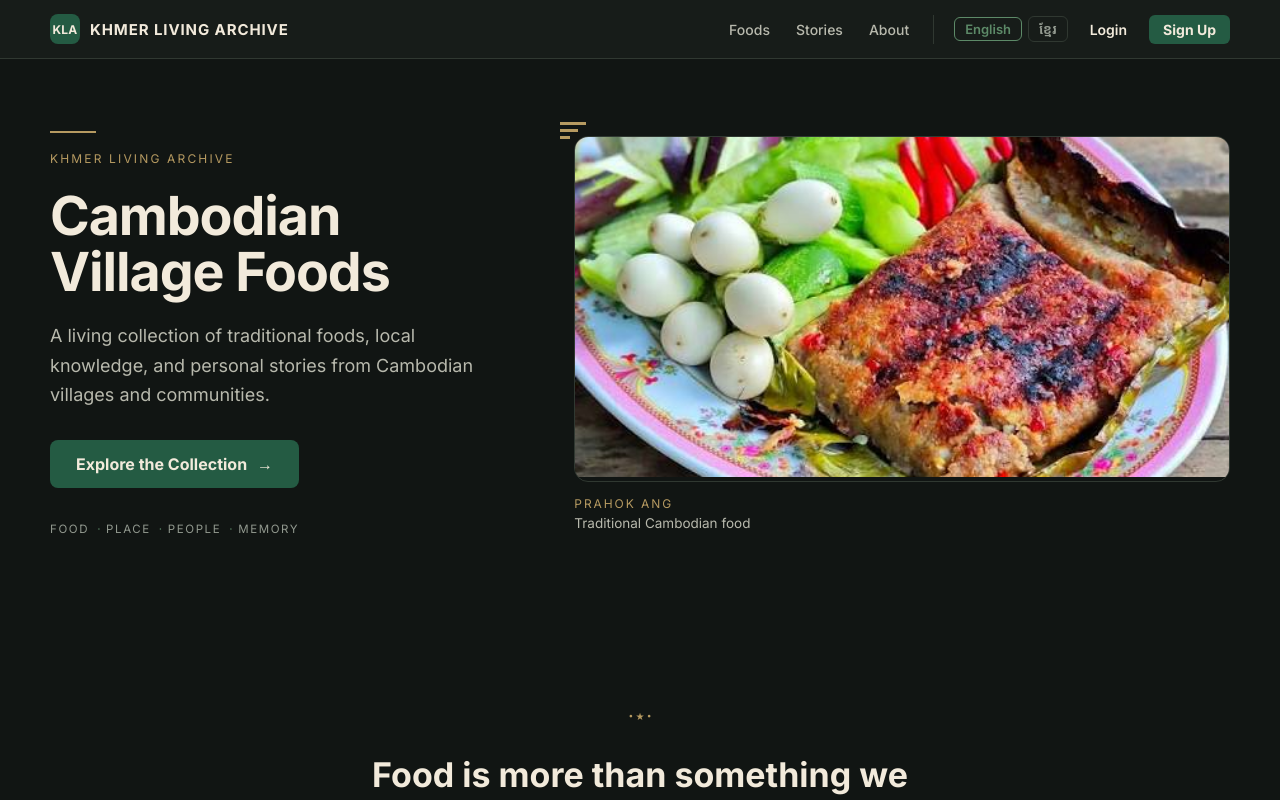
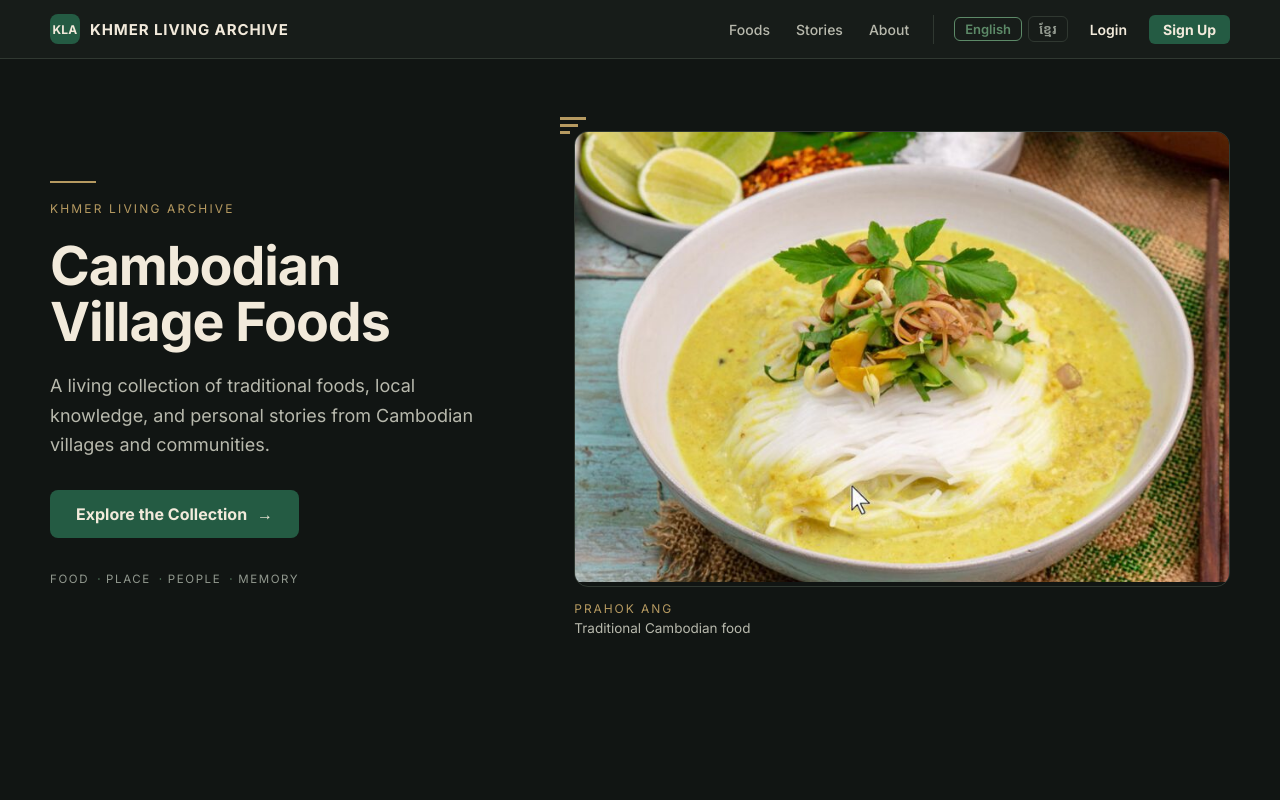
Before and after one commit to amarathorng/cambodian-village-foods, a Next.js app: page / in a window 1280 px wide. Shown: the top 800 px of the page. Built offline with nearby package versions, Linux system fonts and the light colour scheme; no server answers; the database is empty.

Commit message:
Completed Lab 7 The Locks

```diff
--- a/app/page.js
+++ b/app/page.js
@@ -112,7 +112,7 @@ export default function Home() {
     <main style={{ backgroundColor: colors.bg, color: colors.text }}>
       <Navbar language={language} setLanguage={setLanguage} container={contentMax} />
       <div style={contentMax}>
-        <HeroSection language={language} heroImage="/images/hero-prahok-ang.jpeg" />
+        <HeroSection language={language} heroImage="/images/Num-Banh-Chok-Khmer.jpg" />
         <ArchiveIntroduction language={language} />
       </div>
 
--- a/components/HeroSection.js
+++ b/components/HeroSection.js
@@ -103,7 +103,7 @@ export default function HeroSection({ language, heroImage }) {
               src={heroImage}
               alt={tUI.imageAlt}
               width={1280}
-              height={340}
+              height={450}
               fetchPriority="high"
             />
           </div>
```
Also changed, not shown: public/images/Num-Banh-Chok-Khmer.jpg (added).
